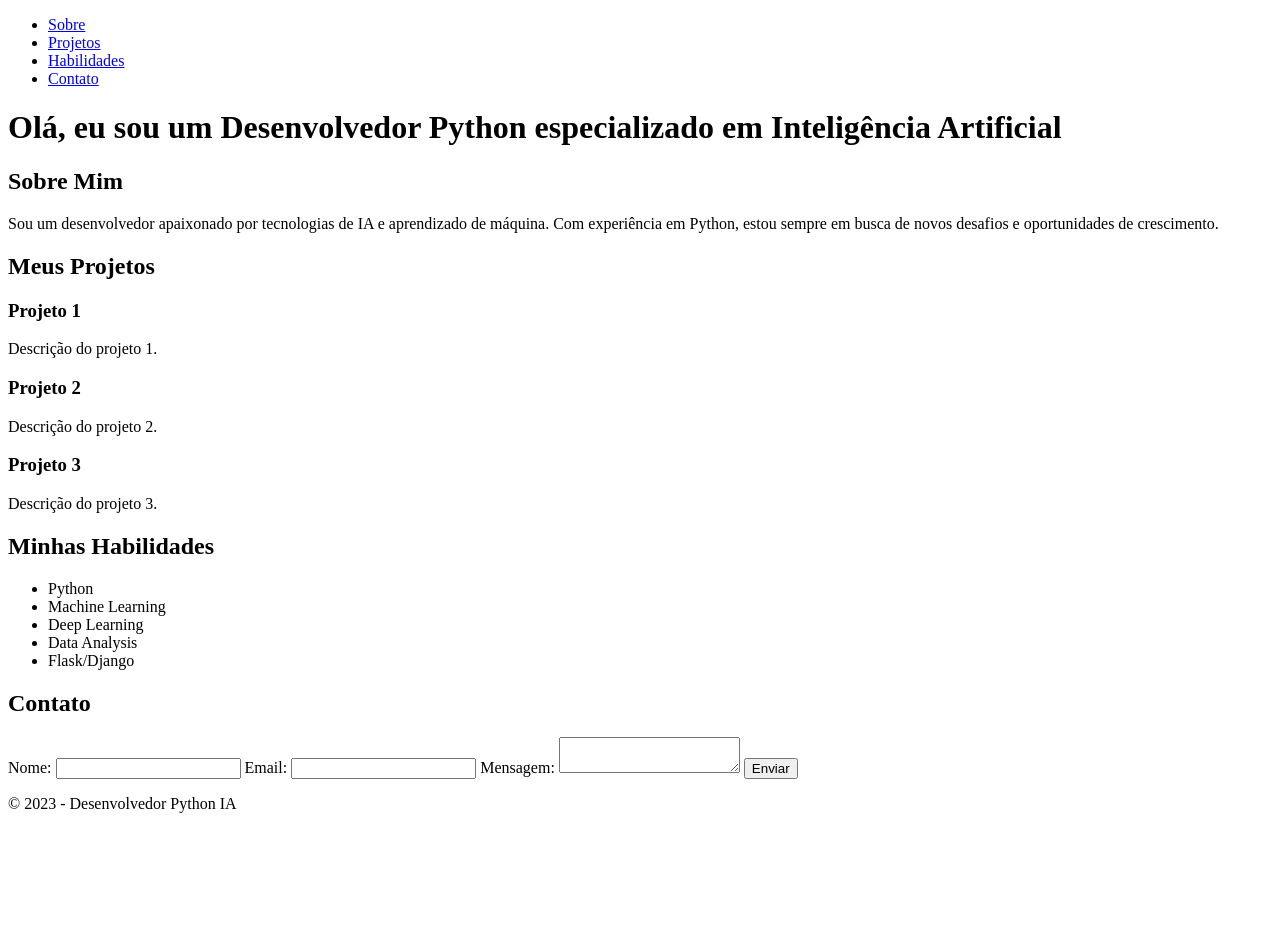
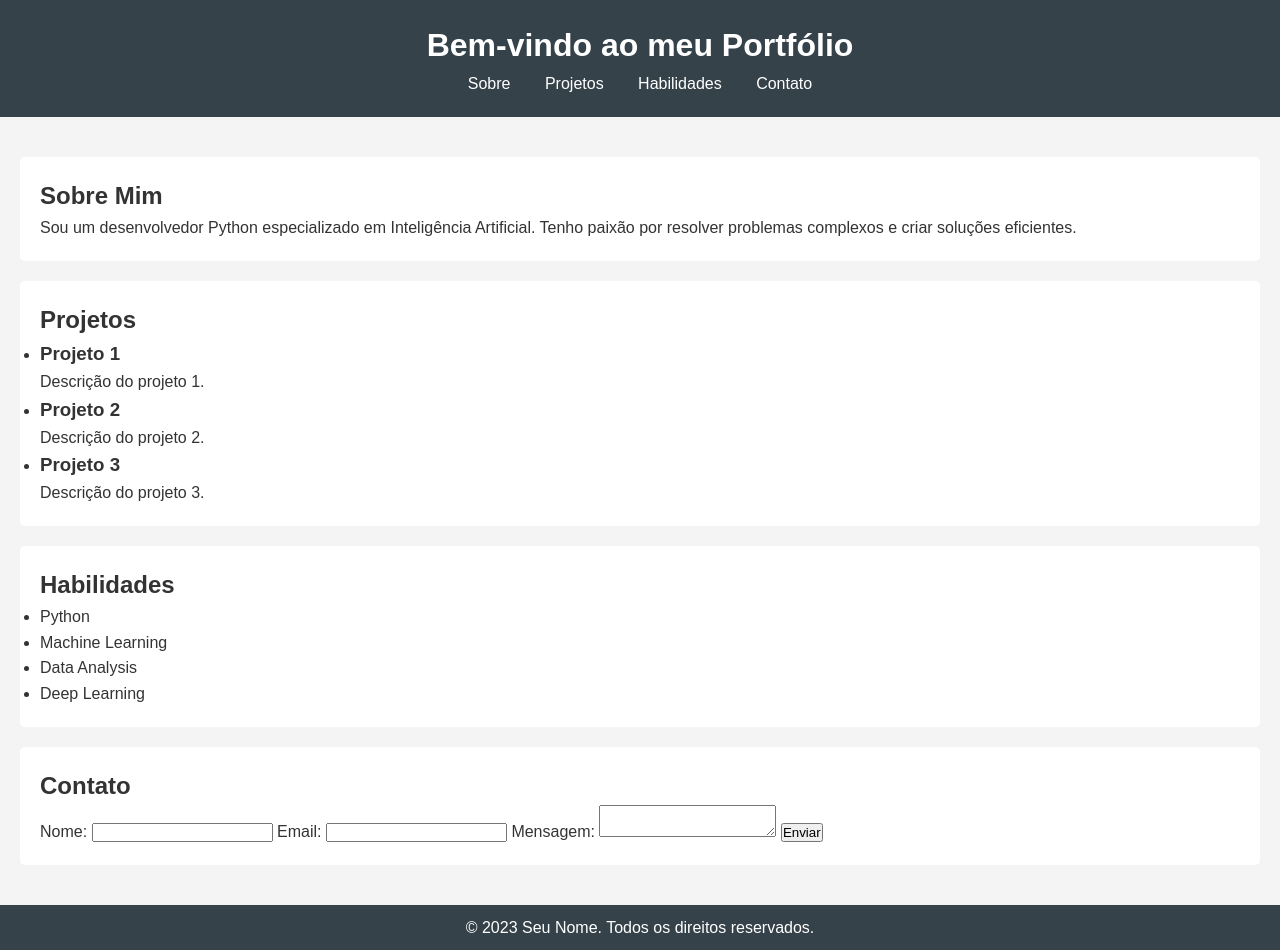
Before and after one commit to Jcnok/artigo-site-portifolio, a plain HTML site: page site/index.html in a window 1280 px wide. Before the commit the page ends 829 px from the top, so only its background shows below. Drawn offline with Linux system fonts and the light colour scheme.

Commit message:
chore: atualização automática 20250515-154830

```diff
--- a/site/css/style.css
+++ b/site/css/style.css
@@ -12,9 +12,9 @@ body {
 }
 
 header {
-    background: #007bff;
-    color: #fff;
-    padding: 1rem 0;
+    background: #35424a;
+    color: #ffffff;
+    padding: 20px 0;
     text-align: center;
 }
 
@@ -28,62 +28,32 @@ nav ul li {
     margin: 0 15px;
 }
 
-nav a {
-    color: #fff;
+nav ul li a {
+    color: #ffffff;
     text-decoration: none;
 }
 
-section {
-    padding: 2rem;
-    margin: 1rem 0;
-    background: #fff;
-    border-radius: 5px;
-    box-shadow: 0 0 10px rgba(0, 0, 0, 0.1);
+main {
+    padding: 20px;
 }
 
-.projeto {
-    margin-bottom: 1.5rem;
+section {
+    margin: 20px 0;
+    background: #ffffff;
+    padding: 20px;
+    border-radius: 5px;
 }
 
 footer {
     text-align: center;
-    padding: 1rem 0;
-    background: #007bff;
-    color: #fff;
-}
-
-form {
-    display: flex;
-    flex-direction: column;
-}
-
-form label {
-    margin: 0.5rem 0 0.2rem;
-}
-
-form input, form textarea {
-    padding: 0.5rem;
-    margin-bottom: 1rem;
-    border: 1px solid #ccc;
-    border-radius: 4px;
-}
-
-form button {
-    padding: 0.7rem;
-    background: #007bff;
-    color: #fff;
-    border: none;
-    border-radius: 4px;
-    cursor: pointer;
-}
-
-form button:hover {
-    background: #0056b3;
+    padding: 10px 0;
+    background: #35424a;
+    color: #ffffff;
 }
 
 @media (max-width: 600px) {
     nav ul li {
         display: block;
-        margin: 0.5rem 0;
+        margin: 10px 0;
     }
 }
--- a/site/index.html
+++ b/site/index.html
@@ -3,12 +3,15 @@
 <head>
     <meta charset="UTF-8">
     <meta name="viewport" content="width=device-width, initial-scale=1.0">
-    <meta name="description" content="Portfólio de um desenvolvedor Python especializado em Inteligência Artificial">
-    <title>Portfólio - Desenvolvedor Python IA</title>
-    <link rel="stylesheet" href="styles.css">
+    <meta name="description" content="Portfólio de um desenvolvedor Python especializado em Inteligência Artificial. Veja meus projetos e habilidades.">
+    <meta name="keywords" content="Desenvolvedor, Python, Inteligência Artificial, Portfólio">
+    <meta name="author" content="Seu Nome">
+    <link rel="stylesheet" href="css/style.css">
+    <title>Portfólio - Desenvolvedor Python</title>
 </head>
 <body>
     <header>
+        <h1>Bem-vindo ao meu Portfólio</h1>
         <nav>
             <ul>
                 <li><a href="#sobre">Sobre</a></li>
@@ -17,41 +20,29 @@
                 <li><a href="#contato">Contato</a></li>
             </ul>
         </nav>
-        <h1>Olá, eu sou um Desenvolvedor Python especializado em Inteligência Artificial</h1>
     </header>
-
+    <main>
         <section id="sobre">
             <h2>Sobre Mim</h2>
-        <p>Sou um desenvolvedor apaixonado por tecnologias de IA e aprendizado de máquina. Com experiência em Python, estou sempre em busca de novos desafios e oportunidades de crescimento.</p>
+            <p>Sou um desenvolvedor Python especializado em Inteligência Artificial. Tenho paixão por resolver problemas complexos e criar soluções eficientes.</p>
         </section>
-
         <section id="projetos">
-        <h2>Meus Projetos</h2>
-        <div class="projeto">
-            <h3>Projeto 1</h3>
-            <p>Descrição do projeto 1.</p>
-        </div>
-        <div class="projeto">
-            <h3>Projeto 2</h3>
-            <p>Descrição do projeto 2.</p>
-        </div>
-        <div class="projeto">
-            <h3>Projeto 3</h3>
-            <p>Descrição do projeto 3.</p>
-        </div>
+            <h2>Projetos</h2>
+            <ul>
+                <li><h3>Projeto 1</h3><p>Descrição do projeto 1.</p></li>
+                <li><h3>Projeto 2</h3><p>Descrição do projeto 2.</p></li>
+                <li><h3>Projeto 3</h3><p>Descrição do projeto 3.</p></li>
+            </ul>
         </section>
-
         <section id="habilidades">
-        <h2>Minhas Habilidades</h2>
+            <h2>Habilidades</h2>
             <ul>
                 <li>Python</li>
                 <li>Machine Learning</li>
+                <li>Data Analysis</li>
                 <li>Deep Learning</li>
-            <li>Data Analysis</li>
-            <li>Flask/Django</li>
             </ul>
         </section>
-
         <section id="contato">
             <h2>Contato</h2>
             <form>
@@ -64,11 +55,10 @@
                 <button type="submit">Enviar</button>
             </form>
         </section>
-
+    </main>
     <footer>
-        <p>&copy; 2023 - Desenvolvedor Python IA</p>
+        <p>&copy; 2023 Seu Nome. Todos os direitos reservados.</p>
     </footer>
-
-    <script src="script.js"></script>
+    <script src="js/main.js"></script>
 </body>
 </html>
--- a/site/js/main.js
+++ b/site/js/main.js
@@ -1,6 +1,10 @@
-// Script para envio de formulário
-document.querySelector('form').addEventListener('submit', function(event) {
-    event.preventDefault(); // Impede o envio padrão do formulário
-    alert('Mensagem enviada!'); // Exibe um alerta de confirmação
-    this.reset(); // Limpa o formulário
+// JavaScript para interatividade do portfólio
+
+document.addEventListener('DOMContentLoaded', function() {
+    const form = document.querySelector('form');
+    form.addEventListener('submit', function(event) {
+        event.preventDefault(); // Previne o envio do formulário
+        alert('Mensagem enviada!'); // Simulação de envio
+        form.reset(); // Reseta o formulário
+    });
 });
```
Also changed, not shown: 2 other files. Lines whose indentation alone changed are shown as unchanged.
